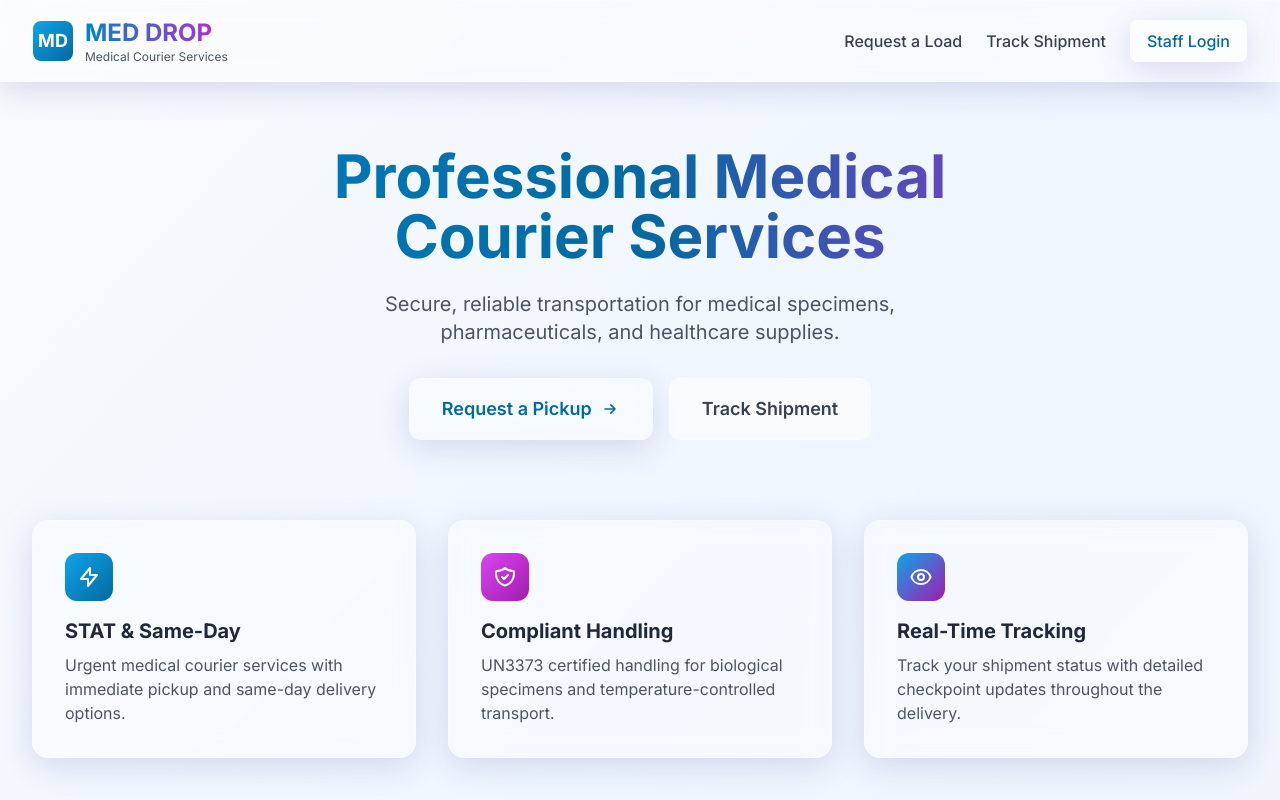
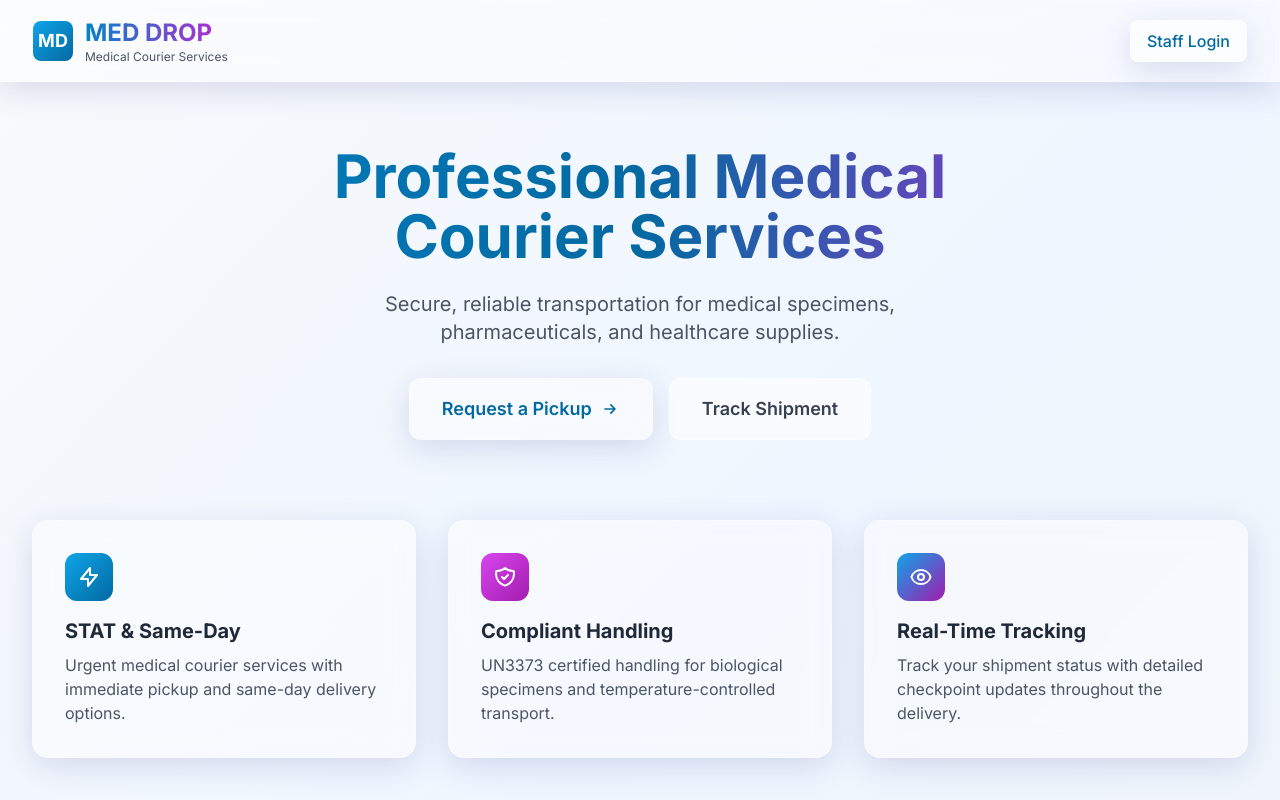
Before and after one commit to ChrisCryptoBot/meddropdispatch, a Next.js app: page / in a window 1280 px wide. Shown: the top 800 px of the page. Built offline with nearby package versions, Linux system fonts and the light colour scheme.

Commit message:
chore: Remove duplicate navigation links from header - Removed Request a Load and Track Shipment from header navigation - These links are already prominently featured in the hero section below - Keeps header clean with only Staff Login link

```diff
--- a/app/page.tsx
+++ b/app/page.tsx
@@ -17,18 +17,6 @@ export default function HomePage() {
               </div>
             </div>
             <nav className="hidden md:flex items-center space-x-6">
-              <Link
-                href="/request-load"
-                className="text-gray-700 hover:text-primary-600 transition-base font-medium"
-              >
-                Request a Load
-              </Link>
-              <Link
-                href="/track"
-                className="text-gray-700 hover:text-primary-600 transition-base font-medium"
-              >
-                Track Shipment
-              </Link>
               <Link
                 href="/admin/login"
                 className="glass px-4 py-2 rounded-lg text-primary-700 hover:bg-white/60 transition-base font-medium"
```
